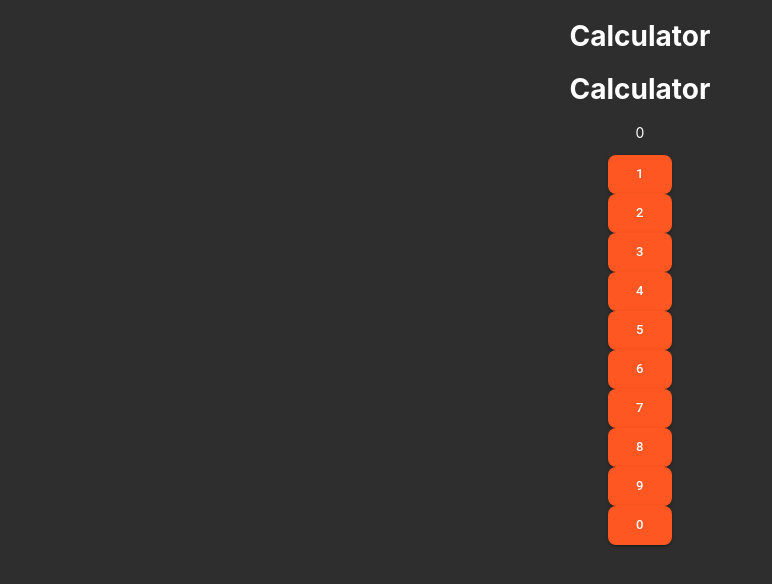
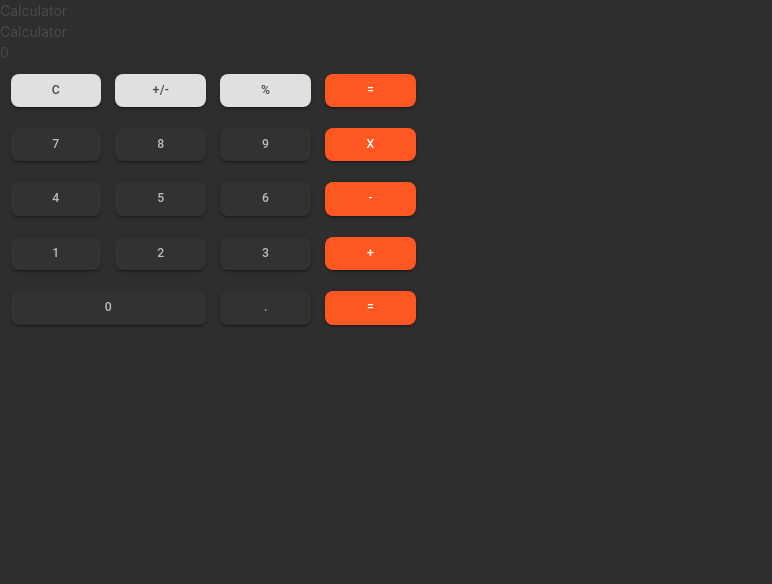
Before and after one commit to AlinaKontarero/calculator, a React (Create React App) app: page / in a window 1280 px wide. Shown: the top 584 px of the page, without its empty margins (0-772 px from the left). Built offline with nearby package versions, Linux system fonts and the light colour scheme.

Commit message:
Styled Buttons panel

```diff
--- a/package.json
+++ b/package.json
@@ -9,6 +9,7 @@
     "@testing-library/react": "^11.1.0",
     "@testing-library/user-event": "^12.1.10",
     "bulma": "^0.9.1",
+    "clsx": "^1.1.1",
     "react": "^17.0.1",
     "react-dom": "^17.0.1",
     "react-scripts": "4.0.1",
--- a/public/index.html
+++ b/public/index.html
@@ -9,6 +9,7 @@
       name="description"
       content="Web site created using create-react-app"
     />
+    <link rel="stylesheet" href="https://cdn.jsdelivr.net/npm/bulma@0.9.1/css/bulma.min.css">
     <link rel="apple-touch-icon" href="%PUBLIC_URL%/logo192.png" />
     <!--
       manifest.json provides metadata used when your web app is installed on a
--- a/src/App.css
+++ b/src/App.css
@@ -1,4 +1,4 @@
-.App {
+/* .App {
   text-align: center;
 }
 
@@ -35,4 +35,4 @@
   to {
     transform: rotate(360deg);
   }
-}
+} */
--- a/src/styles/global-styles.css
+++ b/src/styles/global-styles.css
@@ -11,6 +11,9 @@ html {
   background-size: 450px;
   font-size: 14px;
 }
-.MuiButton-root {
-  border-radius: 8px;
+.buttons-panel {
+  width: 400px;
 }
+/* .columns {
+  display: flex
+} */
--- a/src/utils/theme.ts
+++ b/src/utils/theme.ts
@@ -12,10 +12,10 @@ const theme = createMuiTheme({
     },
     secondary: {
       light: '#607D8B',
-      main: '#757575',
+      main: '#323232',
       dark: '#212121',
       contrastText: '#BDBDBD',
-    },
+    }
   },
   overrides: {
     MuiButton: {
--- a/src/views/ButtonsPanel.tsx
+++ b/src/views/ButtonsPanel.tsx
@@ -1,31 +1,57 @@
 import * as React from 'react'
 import Button from '@material-ui/core/Button/Button';
-
-
+import clsx from 'clsx';
 interface Props {
   calculate: (e: any) => void
 }
-
-
 class ButtonsPanel extends React.Component<Props, never> {
 
     render() {
-        const buttons = ['1', '2', '3', '4', '5', '6', '7', '8', '9', '0']
-        return (
-            <div className="button columns is-multiline">
-             {buttons.map((_button, index) => (
-               <div key={index} className='column is-1'>
+        const buttonsLabels = ['0', '.', '=', '1', '2', '3', '+',  '4', '5', '6', '-', '7', '8', '9', 'x', 'C', '+/-', '%', '=']
+        const buttonsArr = buttonsLabels.map((_button, index) => (
+          <div key={index} className={clsx('column', _button === '0' ? 'is-half' : 'is-one-quarter')}>
              <Button
                variant='contained'
                onClick={() => this.props.calculate(_button)}
-                    color='primary'
-                    className={'is-round'}
-                    size='large'
+               color={Number.isInteger(parseInt(_button)) || _button === '.'
+               ? 'secondary'
+               : (index > 14 && index < 18
+                  ? 'inherit'
+                  : 'primary')
+              }
+               fullWidth={true}
              >
               {_button}
             </Button>
            </div>
-             ) )}
+        ))
+
+        const splitIntoColumns = (lineIndex: number) => {
+          const firstButtonIndex: number = lineIndex === 1
+          ?  (lineIndex - 1) * 4
+          : (lineIndex - 1) * 4 - 1;
+          const buttonsInLine: number = firstButtonIndex === 0 ? 3 : 4;
+          const lastButtonIndex: number = firstButtonIndex + buttonsInLine;
+          return buttonsArr.slice(firstButtonIndex, lastButtonIndex)
+        }
+
+        return (
+            <div className='column is-4 buttons-panel'>
+              <div className="columns is-variable is-2" >
+              {splitIntoColumns(5)}
+            </div>
+              <div className="columns is-variable is-2" >
+              {splitIntoColumns(4)}
+            </div>
+            <div className="columns is-variable is-2" >
+              {splitIntoColumns(3)}
+            </div>
+            <div className="columns is-variable is-2">
+              {splitIntoColumns(2)}
+            </div>
+            <div className="columns is-variable is-2">
+              {splitIntoColumns(1)}
+            </div>
           </div>
         );
     }
```
Also changed, not shown: 1 other file (tests, documents, lock files or other folders). Lines whose indentation alone changed are shown as unchanged.
